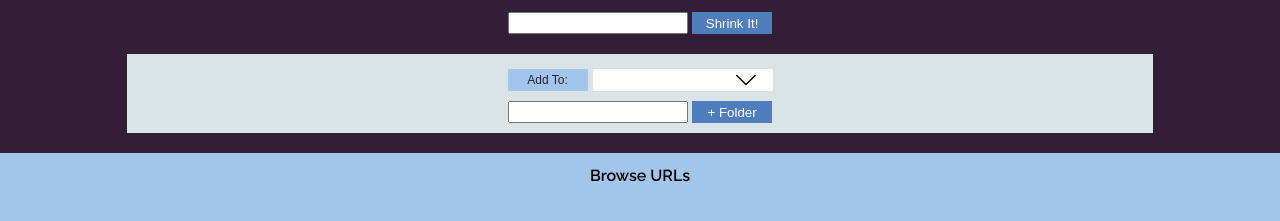
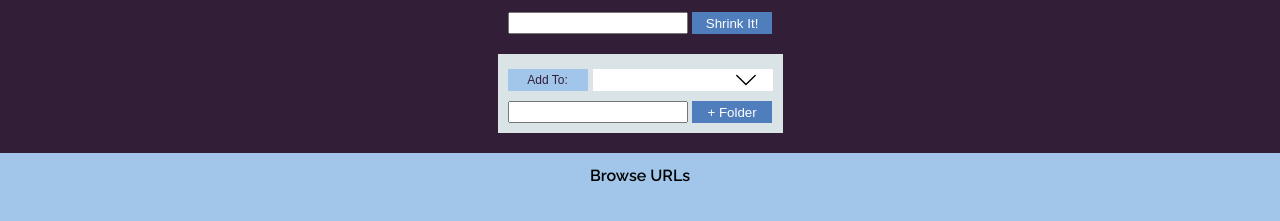
Before and after one commit to juliankyer/JetFuel, a website: page public/index.html in a window 1280 px wide. Shown: the part 83-304 px from the top of the page. Drawn offline with nearby package versions, Linux system fonts and the light colour scheme; no server answers.

Commit message:
Adjust secondary input box width

```diff
--- a/public/style.css
+++ b/public/style.css
@@ -37,10 +37,8 @@ input, .select-style {
 
 .secondary-inputs {
   background-color: #DAE3E5;
-  /*margin: 5px;*/
   padding: 5px 5px 10px;
   margin: 20px auto 5px;
-  width: 80%;
   display: flex;
   flex-direction: column;
   align-items: center;
```
